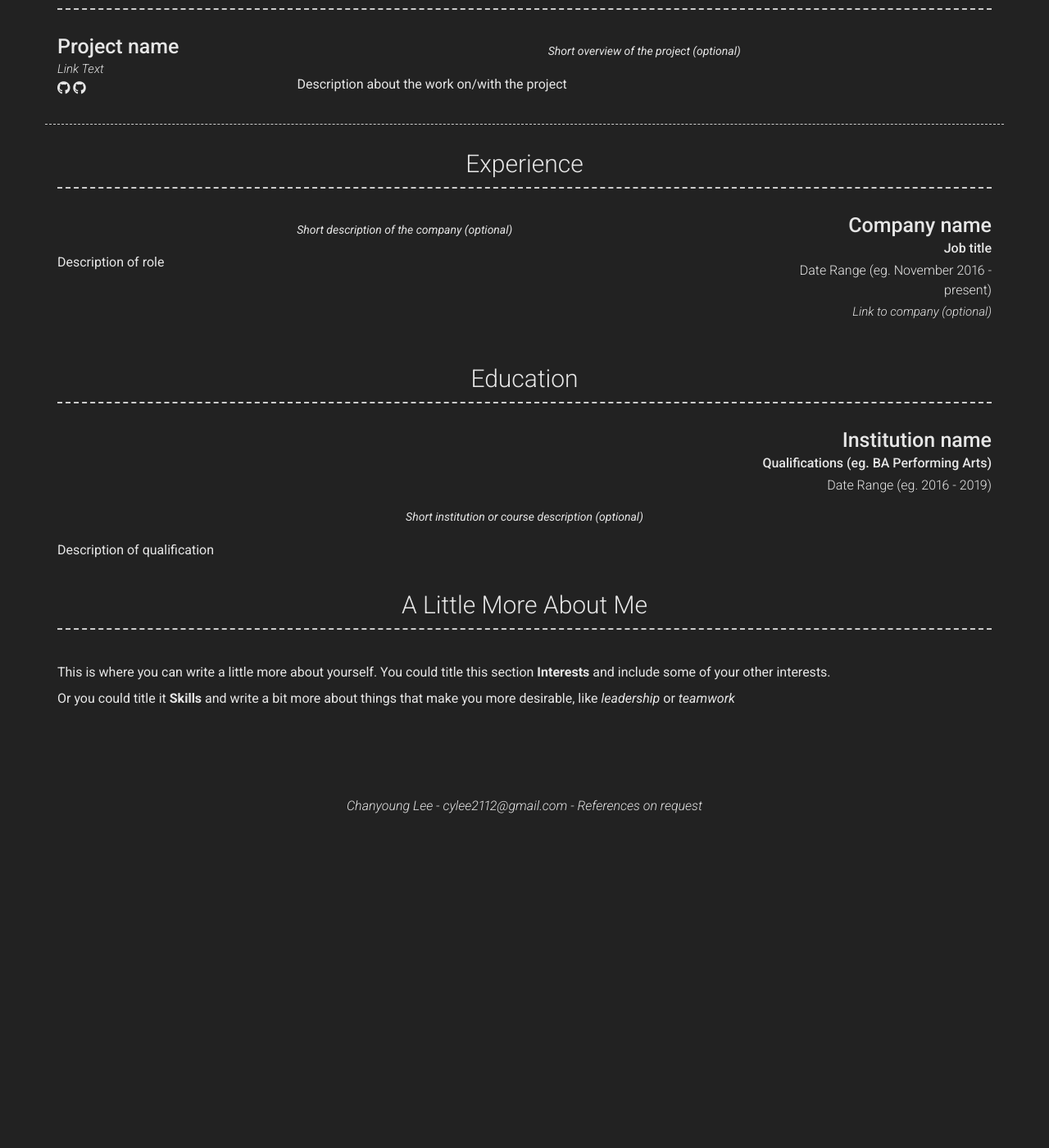
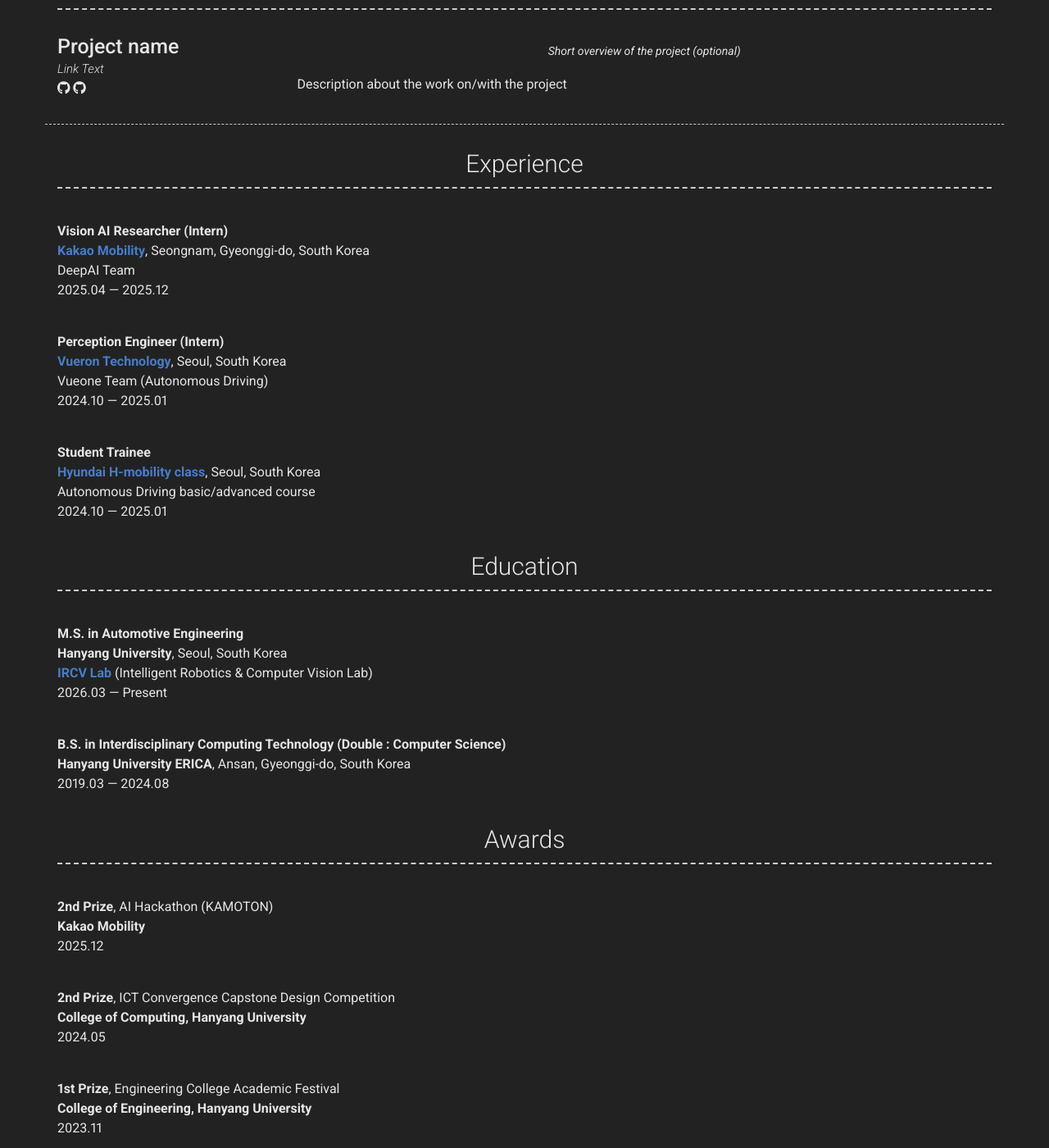
Before and after one commit to hungrypro7/hungrypro7.github.io, a Jekyll site: the page built from index.md, in a window 1280 px wide and 1400 px high, scrolled down 588 px. Shown: the whole window at 82% size. Built offline with Jekyll 4.4.1, drawn with Linux system fonts in a browser that asks for light colours; nearby versions of some CDN libraries; before the commit the page ends 1591 px from its top, so only the background shows below that; some of the changed text lies outside the part shown.

Commit message:
add my info

```diff
--- a/Gemfile
+++ b/Gemfile
@@ -1,2 +1,3 @@
 source "https://rubygems.org"
 gemspec
+gem "ffi", "~> 1.16.3"
--- a/_config.yml
+++ b/_config.yml
@@ -7,10 +7,10 @@
 
 # Personal info
 name: Chanyoung Lee
-title: Vision AI Engineer
-email: cylee2112@gmail.com
+title : Vision AI Engineer
+email : cylee2112@gmail.com
 # email_title: Email (Email title override)
-phone: +82-10-6512-2476
+phone : (+82)10-6512-2476
 # phone_title: Phone (Phone title override)
 # website: https://github.com/hungrypro7
 # website_title: Web (Website title override)
@@ -52,9 +52,8 @@
 # about_title: About Me (Use this to override about section title)
 about_profile_image: images/cyl_photo3.jpg
 about_content: | # this will include new lines to allow paragraphs
-  Hello, my name is Chanyoung Lee.
-  I'm interested in Autonomous Driving, Vision AI, Physical AI, Embedded SW and IoT.
-
+  Hello, I’m Chanyoung Lee, a Master’s student in Automotive Engineering at Hanyang University. I'm interested in Vision AI technologies that enhance the safety and intelligence of autonomous vehicles.
+  Building on my practical experience as a Perception Engineer at Vueron Technology and an AI Researcher Intern at Kakao Mobility, I specialize in bridging the gap between sophisticated AI models and the physical world.
 #    - <a href="google.com">Links</a>
 #    - Images ![alt text](/images/landscape-trees.jpg "Trees")
 
@@ -64,7 +63,7 @@
     content:
       - layout: left
         border: weak  # Value of `weak` will display a weak border below this item. # Any
-                      # other value (or no value) means no border will be displayed
+                      # other value (or no value) smeans no border will be displayed
         title: Project name
         link: Link to project (eg. sproogen.github.io/modern-resume-theme)(optional)
         link_text: Link Text
@@ -80,34 +79,72 @@
         description: | # this will include new lines to allow paragraphs
           Description about the work on/with the project
   - title: Experience
-    layout: list
-    content:
-      - layout: right
-        title: Company name
-        sub_title: Job title
-        caption: Date Range (eg. November 2016 - present)
-        link: Link to company (optional)
-        quote: >
-          Short description of the company (optional)
-        description: | # this will include new lines to allow paragraphs
-          Description of role
+    layout: text
+    content: |
+      **Vision AI Researcher (Intern)**
+      [**Kakao Mobility**](https://www.kakaomobility.com/), Seongnam, Gyeonggi-do, South Korea
+      DeepAI Team
+      2025.04 — 2025.12
+
+      <br>
+
+      **Perception Engineer (Intern)**
+      [**Vueron Technology**](https://www.vueron.com/), Seoul, South Korea
+      Vueone Team (Autonomous Driving)
+      2024.10 — 2025.01
+
+      <br>
+
+      **Student Trainee**
+      [**Hyundai H-mobility class**](https://h-mobility-class.com/), Seoul, South Korea
+      Autonomous Driving basic/advanced course
+      2024.10 — 2025.01
+
   - title: Education
-    layout: list
-    content:
-      - layout: top-right
-        title: Institution name
-        sub_title: Qualifications (eg. BA Performing Arts)
-        caption: Date Range (eg. 2016 - 2019)
-        quote: >
-          Short institution or course description (optional)
-        description: | # this will include new lines to allow paragraphs
-          Description of qualification
-  - title: A Little More About Me
     layout: text
-    content: | # this will include new lines to allow paragraphs
-      This is where you can write a little more about yourself. You could title this section **Interests** and include some of your other interests.
+    content: |
+      **M.S. in Automotive Engineering**
+      **Hanyang University**, Seoul, South Korea
+      [**IRCV Lab**](https://ircv.hanyang.ac.kr/) (Intelligent Robotics & Computer Vision Lab)
+      2026.03 — Present
 
-      Or you could title it **Skills** and write a bit more about things that make you more desirable, like *leadership* or *teamwork*
+      <br>
+
+      **B.S. in Interdisciplinary Computing Technology (Double : Computer Science)**
+      **Hanyang University ERICA**, Ansan, Gyeonggi-do, South Korea
+      2019.03 — 2024.08
+
+  - title: Awards
+    layout: text
+    content: |
+      **2nd Prize**, AI Hackathon (KAMOTON)
+      **Kakao Mobility**
+      2025.12
+
+      <br>
+
+      **2nd Prize**, ICT Convergence Capstone Design Competition
+      **College of Computing, Hanyang University**
+      2024.05
+
+      <br>
+
+      **1st Prize**, Engineering College Academic Festival
+      **College of Engineering, Hanyang University**
+      2023.11
+
+      <br>
+
+      **Best Rookie Award**, University Creative Mobility Competition (1st Place among first-time participating teams, Autonomous Driving Performance Division)
+      **Korea Automotive Safety Association**
+      2023.10
+
+      <br>
+
+      **2nd Prize**, 5th SW Startup Makerthon
+      **College of Computing, Hanyang University**
+      2023.06
+
 
 # Footer
 footer_show_references: true
```
Also changed, not shown: Gemfile.lock, 17 other files.
